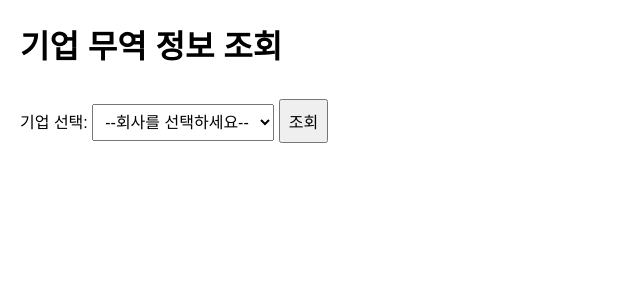
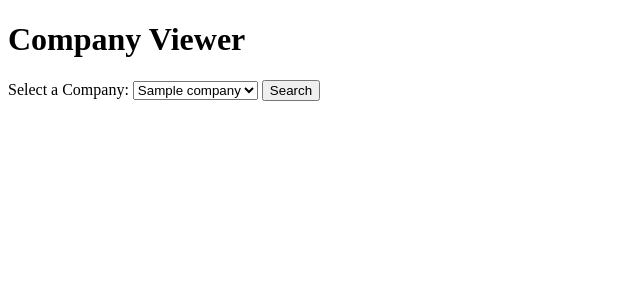
Before and after one commit to kovas-strategy/my_trade, a Flask app: template templates/search.html in a window 1280 px wide. Shown: the top 300 px of the page, without its empty margins (0-640 px from the left). Run offline with Flask 2, Linux system fonts and the light colour scheme; the template is opened without the code that fills it: most values are stand-ins (such as "Sample title", 1, 10 or a date in 2020); parts of the project's set-up code (start-up, migrations or seed data) failed here and were passed over.

Commit message:
first load 20

```diff
--- a/app.py
+++ b/app.py
@@ -15,8 +15,9 @@ def handle_head_request():
 
 @app.route('/')
 def index():
-    # Extract Company list dynamically
+    # Extract Company list dynamically and sort alphabetically
     companies = df[df['Unnamed: 0'] == 'Company']['기업명'].dropna().tolist()
+    companies = sorted(companies)  # Sort the company list alphabetically
     return render_template('search.html', companies=companies)
 
 @app.route('/get_company_data', methods=['POST'])
@@ -37,9 +38,24 @@ def get_company_data():
     company_data = df.iloc[company_start_index + 1:next_company_index]
     company_data = company_data[company_data['Unnamed: 0'].isin(['Supplier', 'Buyer'])]
 
-    # Convert to a list of dictionaries for JSON response
-    data = company_data[['기업명', '국가', '품목', 'Last Shipment', 'Total # of Shipment']].dropna().to_dict(orient='records')
-    return jsonify(data)
+    # Get the list of all companies
+    company_list = df[df['Unnamed: 0'] == 'Company']['기업명'].dropna().tolist()
+
+    # Add hyperlinks if the company exists in the company list
+    result = []
+    for _, row in company_data.iterrows():
+        company_name = row['기업명']
+        hyperlink = f"/?company={company_name}" if company_name in company_list else None
+        result.append({
+            "기업명": company_name,
+            "국가": row['국가'],
+            "품목": row['품목'],
+            "Last Shipment": row['Last Shipment'],
+            "Total # of Shipment": row['Total # of Shipment'],
+            "hyperlink": hyperlink
+        })
+
+    return jsonify(result)
 
 if __name__ == '__main__':
     app.run(host='0.0.0.0', port=5000, debug=True)
--- a/templates/search.html
+++ b/templates/search.html
@@ -3,85 +3,63 @@
 <head>
     <meta charset="UTF-8">
     <meta name="viewport" content="width=device-width, initial-scale=1.0">
-    <title>Company Trade Info</title>
-    <style>
-        body {
-            font-family: Arial, sans-serif;
-            margin: 20px;
-        }
-        select, button {
-            padding: 8px;
-            margin: 10px 0;
-            font-size: 16px;
-        }
-        table {
-            width: 100%;
-            border-collapse: collapse;
-            margin-top: 20px;
-        }
-        th, td {
-            border: 1px solid #ddd;
-            padding: 8px;
-        }
-        th {
-            background-color: #f4f4f4;
-        }
-    </style>
-    <script>
-        async function fetchCompanyData() {
-            const company = document.getElementById('companySelect').value;
-            if (!company) {
-                alert("Please select a company.");
-                return;
-            }
-
-            const response = await fetch('/get_company_data', {
-                method: 'POST',
-                headers: {
-                    'Content-Type': 'application/json'
-                },
-                body: JSON.stringify({ company })
-            });
-
-            const data = await response.json();
-            const resultDiv = document.getElementById('result');
-
-            if (response.ok) {
-                let table = `<table>
-                                <tr>
-                                    <th>기업명</th>
-                                    <th>국가</th>
-                                    <th>품목</th>
-                                    <th>마지막 선적</th>
-                                    <th>총 선적 수</th>
-                                </tr>`;
-                data.forEach(row => {
-                    table += `<tr>
-                                <td>${row['기업명']}</td>
-                                <td>${row['국가']}</td>
-                                <td>${row['품목']}</td>
-                                <td>${row['Last Shipment']}</td>
-                                <td>${row['Total # of Shipment']}</td>
-                              </tr>`;
-                });
-                table += `</table>`;
-                resultDiv.innerHTML = table;
-            } else {
-                resultDiv.innerHTML = `<p>${data.error}</p>`;
-            }
-        }
-    </script>
+    <title>Company Viewer</title>
 </head>
 <body>
-    <h1>기업 무역 정보 조회</h1>
-    <label for="companySelect">기업 선택:</label>
-    <select id="companySelect">
-        <option value="">--회사를 선택하세요--</option>
-        {% for company in companies %}
-        <option value="{{ company }}">{{ company }}</option>
-        {% endfor %}
-    </select>
-    <button onclick="fetchCompanyData()">조회</button>
-    <div id="result"></div>
+    <h1>Company Viewer</h1>
+    <form method="post" id="companyForm">
+        <label for="company">Select a Company:</label>
+        <select name="company" id="company">
+            {% for company in companies %}
+                <option value="{{ company }}">{{ company }}</option>
+            {% endfor %}
+        </select>
+        <button type="button" id="searchButton">Search</button>
+    </form>
+    <div id="results"></div>
+
+    <script>
+        document.getElementById("searchButton").addEventListener("click", function () {
+            const selectedCompany = document.getElementById("company").value;
+            fetch("/get_company_data", {
+                method: "POST",
+                headers: { "Content-Type": "application/json" },
+                body: JSON.stringify({ company: selectedCompany }),
+            })
+            .then(response => response.json())
+            .then(data => {
+                const resultsDiv = document.getElementById("results");
+                resultsDiv.innerHTML = ""; // Clear previous results
+                if (data.error) {
+                    resultsDiv.innerHTML = `<p>${data.error}</p>`;
+                } else {
+                    const table = document.createElement("table");
+                    const header = `<tr>
+                        <th>기업명</th>
+                        <th>국가</th>
+                        <th>품목</th>
+                        <th>Last Shipment</th>
+                        <th>Total # of Shipment</th>
+                    </tr>`;
+                    table.innerHTML = header;
+
+                    data.forEach(row => {
+                        const hyperlink = row.hyperlink
+                            ? `<a href="${row.hyperlink}">${row["기업명"]}</a>`
+                            : row["기업명"];
+                        table.innerHTML += `<tr>
+                            <td>${hyperlink}</td>
+                            <td>${row["국가"]}</td>
+                            <td>${row["품목"]}</td>
+                            <td>${row["Last Shipment"]}</td>
+                            <td>${row["Total # of Shipment"]}</td>
+                        </tr>`;
+                    });
+
+                    resultsDiv.appendChild(table);
+                }
+            });
+        });
+    </script>
 </body>
 </html>
```
